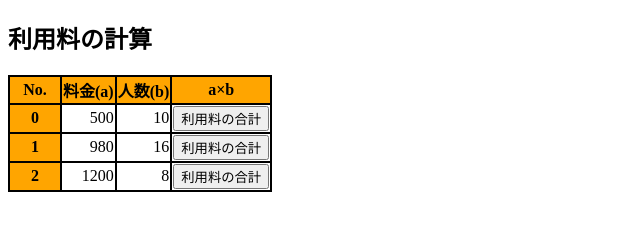
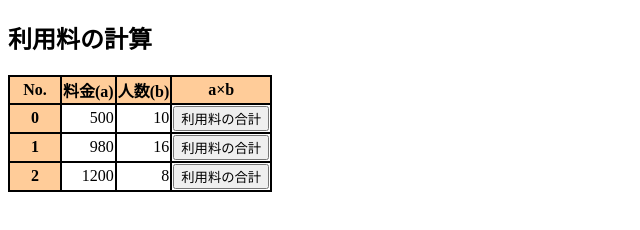
Before and after one commit to Smearble/www, a plain HTML site: page training_js05/calc_table.html in a window 1280 px wide. Shown: the whole page, without its empty margins (0-640 px from the left). Drawn offline with Linux system fonts and the light colour scheme.

Commit message:
fix bgcolor

```diff
--- a/training_js05/calc_table.html
+++ b/training_js05/calc_table.html
@@ -15,7 +15,7 @@
         tr:first-child *, tr td:first-child {
             text-align:center;
             font-weight:bold;
-            background-color: orange;
+            background-color: #fc9;
         }
     </style>
 </head>
```
